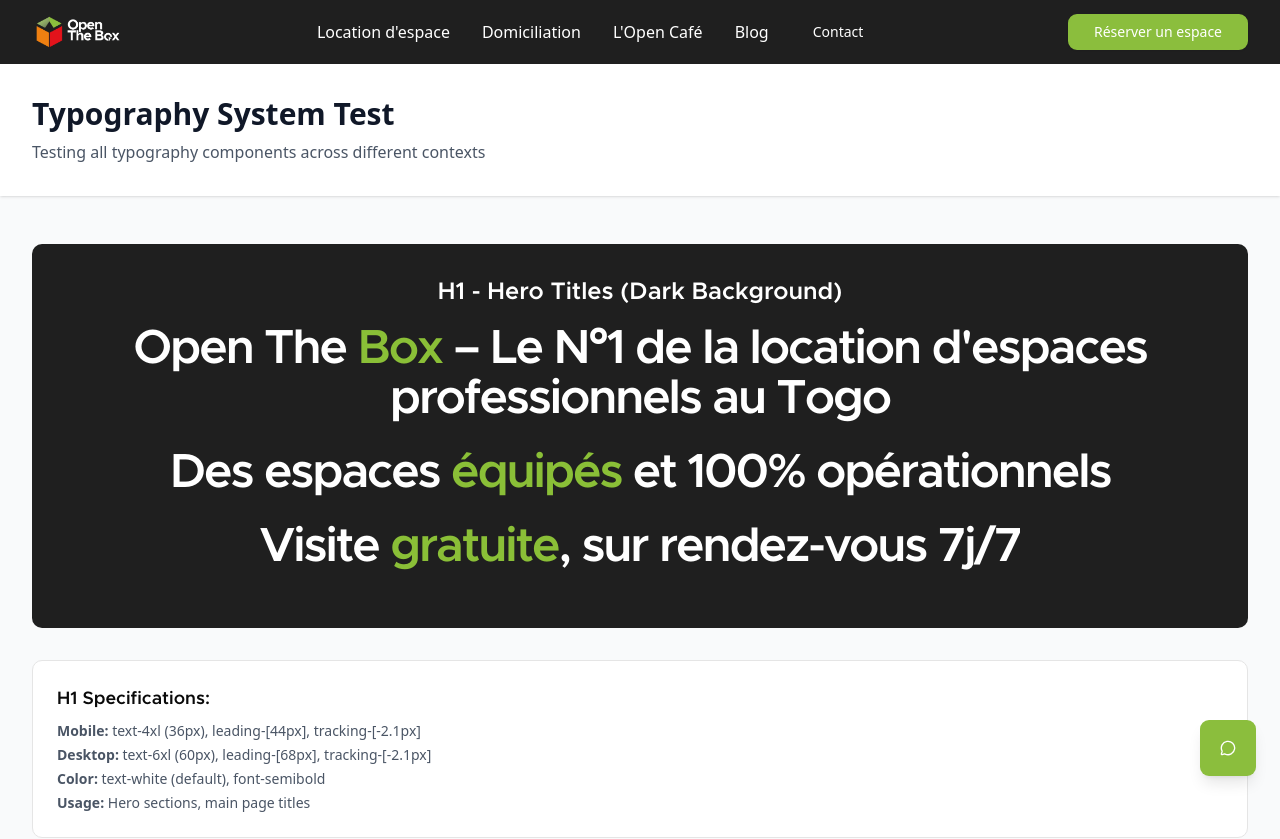
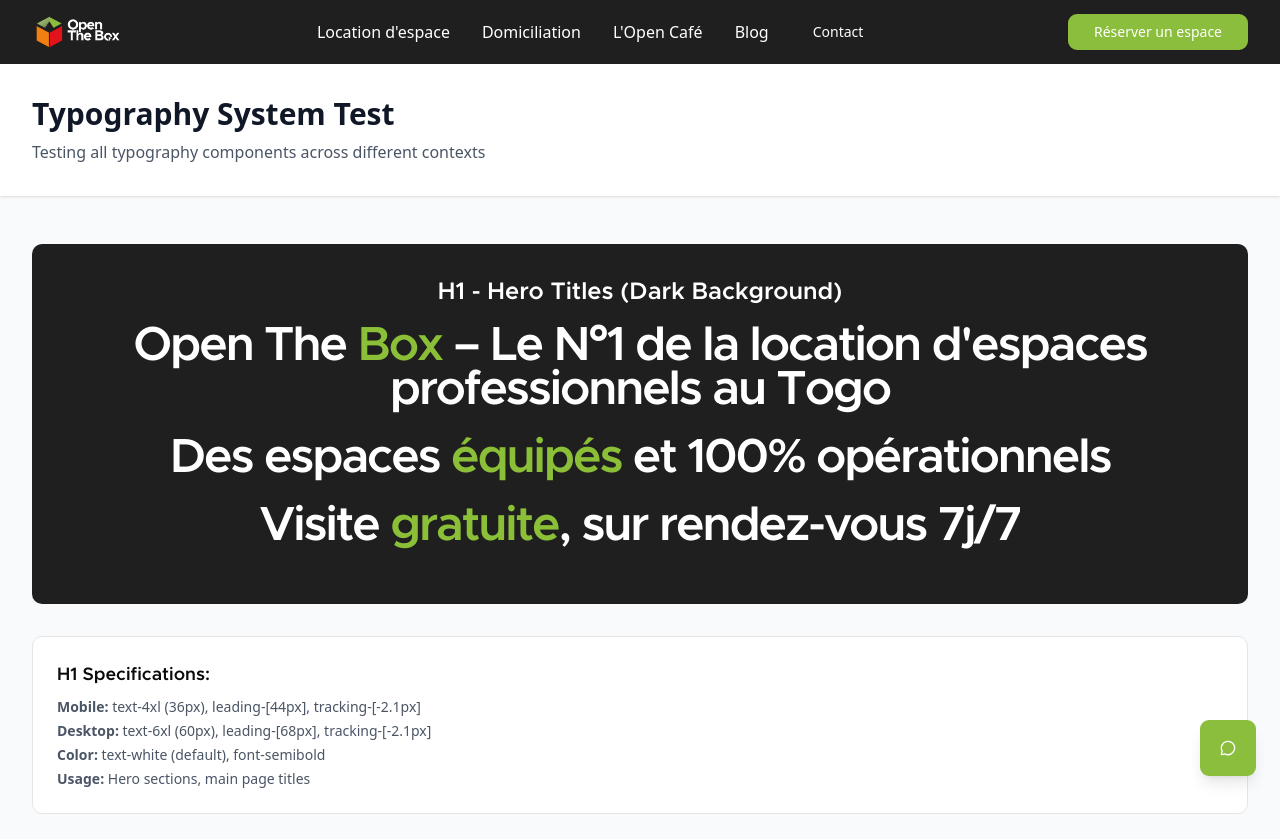
Before and after one commit to Leonelberio/otb-frontend, a Next.js app: page /typography in a window 1280 px wide. Shown: the top 839 px of the page. Built offline with nearby package versions, Linux system fonts and the light colour scheme; a web font is replaced by a local one.

Commit message:
Update H1 component in typography.tsx: adjust line height for improved readability and visual consistency.

```diff
--- a/src/components/ui/typography.tsx
+++ b/src/components/ui/typography.tsx
@@ -13,7 +13,7 @@
   return (
     <h1
       className={cn(
-        "text-4xl md:text-5xl text-white mb-6 font-semibold leading-[44px] md:leading-[50px] tracking-[-2.1px]",
+        "text-4xl md:text-5xl text-white mb-6 font-semibold leading-[38px] md:leading-[44px] tracking-[-2.1px]",
         className
       )}
       {...props}
```
